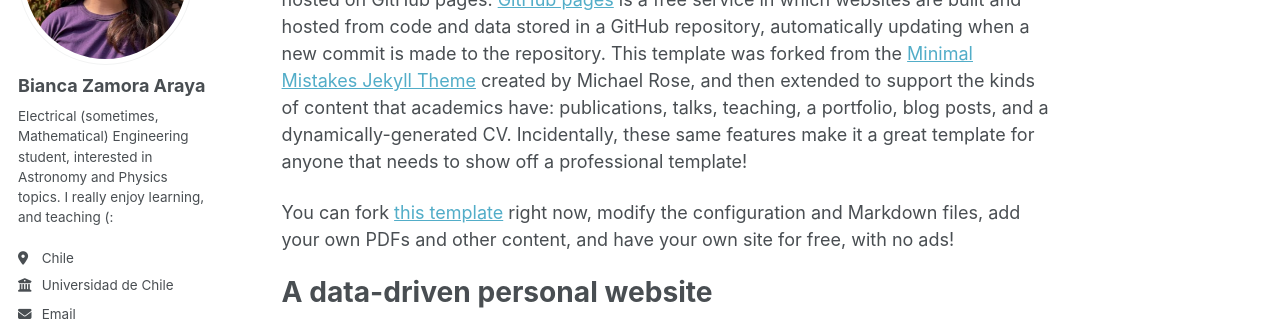
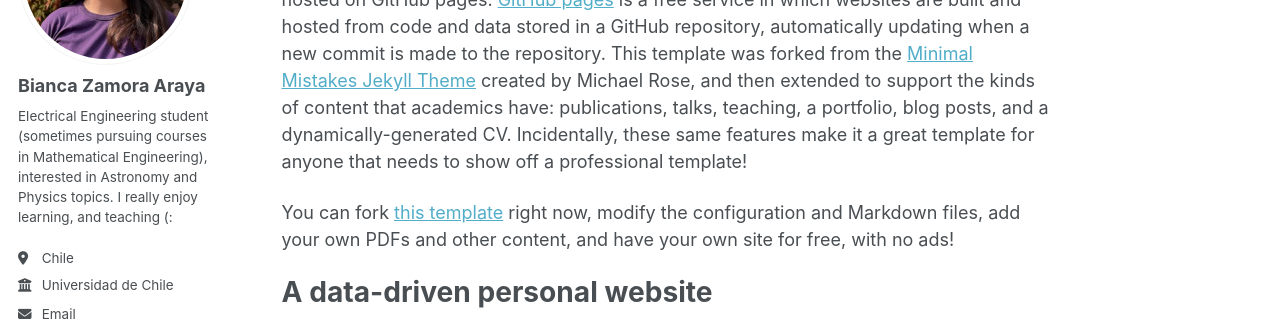
Before and after one commit to Bianca-Zamora-Araya/Bianca-Zamora-Araya.github.io, a Jekyll site: the page built from _pages/about.md, in a window 1280 px wide. Shown: the part 210-531 px from the top of the page. Built offline with Jekyll 4.4.1, drawn with Linux system fonts in a browser that asks for light colours; a script that is not in the unit is left out.

Commit message:
Update _config.yml

```diff
--- a/_config.yml
+++ b/_config.yml
@@ -25,7 +25,7 @@ author:
   avatar           : "profile.png"
   name             : "Bianca Zamora Araya"
   pronouns         : # example: "she/her"
-  bio              : "Electrical (sometimes, Mathematical) Engineering student, interested in Astronomy and Physics topics. I really enjoy learning, and teaching (:"
+  bio              : "Electrical Engineering student (sometimes pursuing courses in Mathematical Engineering), interested in Astronomy and Physics topics. I really enjoy learning, and teaching (:"
   #Estudiante de Ingeniería Civil Eléctrica (a veces, Matemática), con interés en temas de Astronomía y Física. Me gusta mucho aprender, y enseñar (:"
   location         : "Chile"
   employer         : "Universidad de Chile"
```
